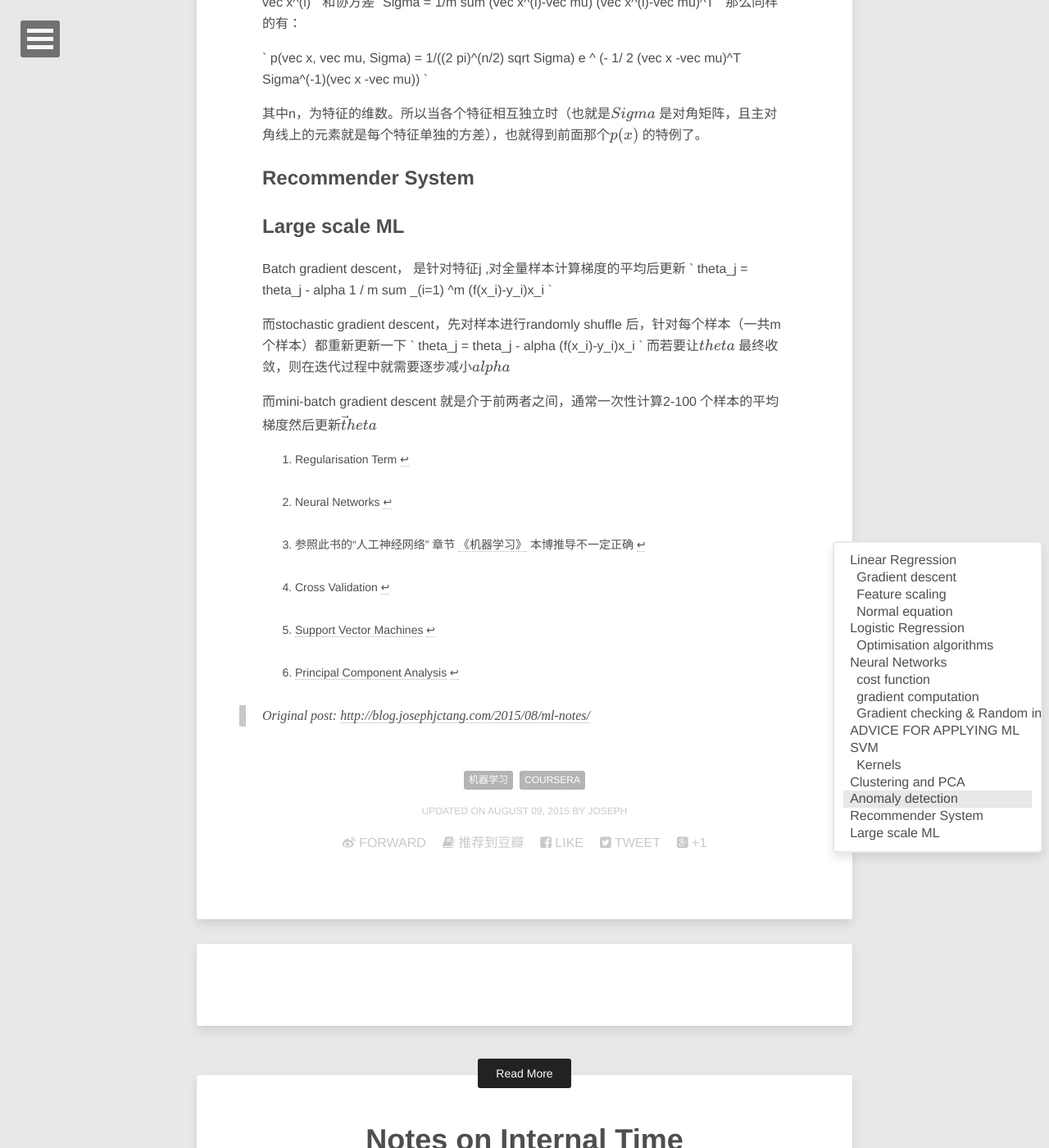
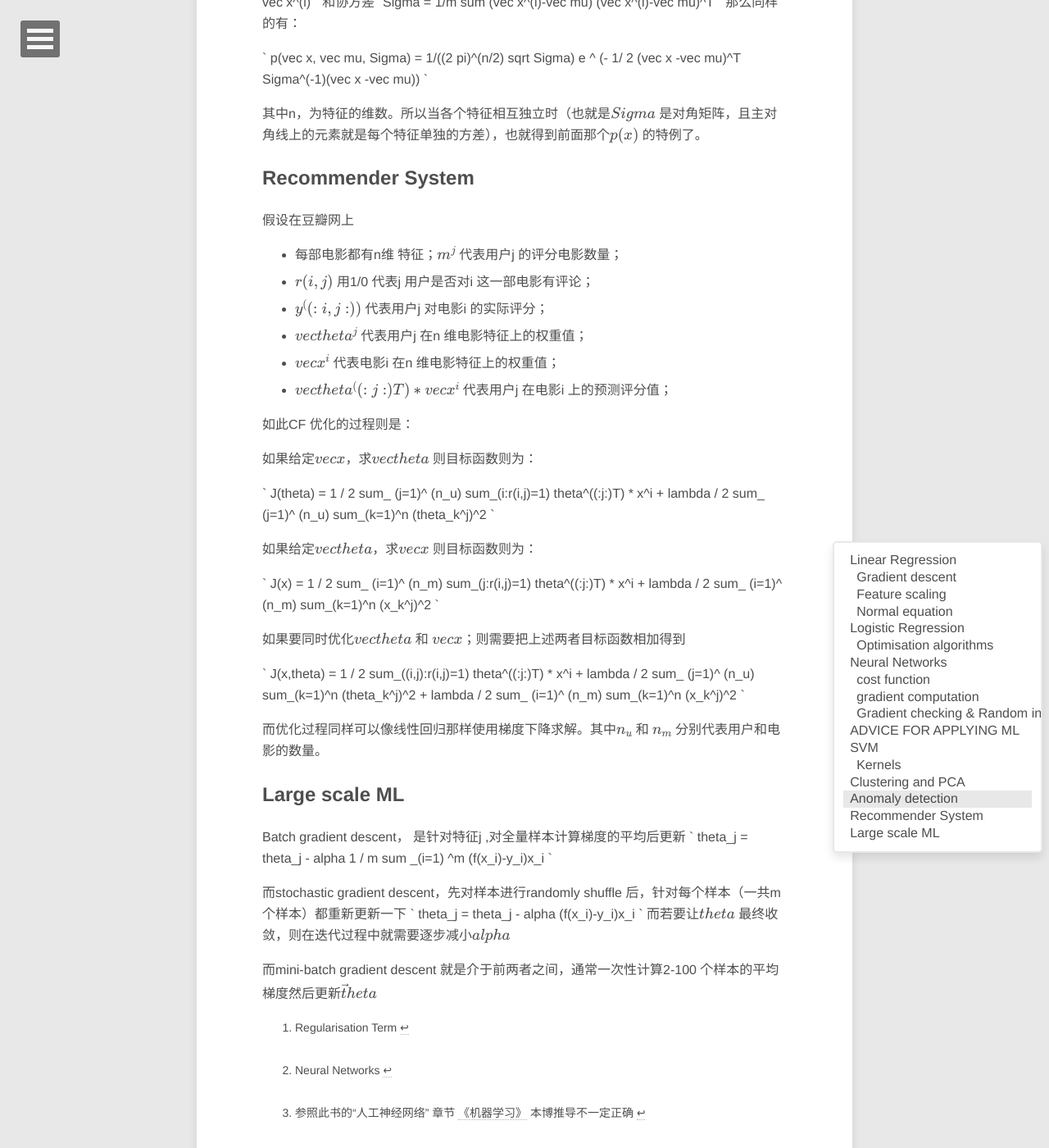
Before and after one commit to jinntrance/blog, a Jekyll site: the page built from CHINESE/_posts/2015-08-09-ml-notes.md, in a window 1280 px wide and 1400 px high, scrolled down 7046 px. Shown: the whole window at 82% size. Built offline with Jekyll 4.4.1, drawn with Linux system fonts in a browser that asks for light colours; formulas are drawn with MathJax 3; comment, search, counter and statistics services are not loaded; some of the changed text lies outside the part shown.

Commit message:
add notes of CF

```diff
--- a/CHINESE/_posts/2015-08-09-ml-notes.md
+++ b/CHINESE/_posts/2015-08-09-ml-notes.md
@@ -306,6 +306,37 @@ p(vec x, vec mu, Sigma) = 1/((2 pi)^(n/2) sqrt Sigma) e ^ (- 1/ 2 (vec x -vec mu
 
 ## Recommender System
 
+假设在豆瓣网上
+
+
+* 每部电影都有n维 特征；$m^j$ 代表用户j 的评分电影数量；
+* $r(i,j)$ 用1/0 代表j 用户是否对i 这一部电影有评论；
+* $y^((:i,j:))$ 代表用户j 对电影i 的实际评分；
+* $vec theta^j$ 代表用户j 在n 维电影特征上的权重值；
+* $vec x^i$ 代表电影i 在n 维电影特征上的权重值；
+* $vec theta^((:j:)T) * vec x^i$ 代表用户j 在电影i 上的预测评分值；
+
+如此CF 优化的过程则是：
+
+如果给定$vec x$，求$vec theta$ 则目标函数则为：
+
+\`
+J(theta) = 1 / 2 sum\_ (j=1)^ (n_u) sum\_(i:r(i,j)=1) theta^((:j:)T) * x^i + lambda / 2 sum\_ (j=1)^ (n_u)  sum\_(k=1)^n (theta_k^j)^2
+\`
+
+如果给定$vec theta$，求$vec x$ 则目标函数则为：
+
+\`
+J(x) = 1 / 2 sum\_ (i=1)^ (n_m) sum\_(j:r(i,j)=1) theta^((:j:)T) * x^i + lambda / 2 sum\_ (i=1)^ (n_m)  sum\_(k=1)^n (x_k^j)^2
+\`
+
+如果要同时优化$vec theta$ 和 $vec x$；则需要把上述两者目标函数相加得到
+
+\`
+J(x,theta) = 1 / 2 sum\_((i,j):r(i,j)=1) theta^((:j:)T) * x^i + lambda / 2 sum\_ (j=1)^ (n_u)  sum\_(k=1)^n (theta_k^j)^2 + lambda / 2 sum\_ (i=1)^ (n_m)  sum\_(k=1)^n (x_k^j)^2
+\`
+
+而优化过程同样可以像线性回归那样使用梯度下降求解。其中$n_u$ 和 $n_m$ 分别代表用户和电影的数量。
 
 ## Large scale ML
 
```
